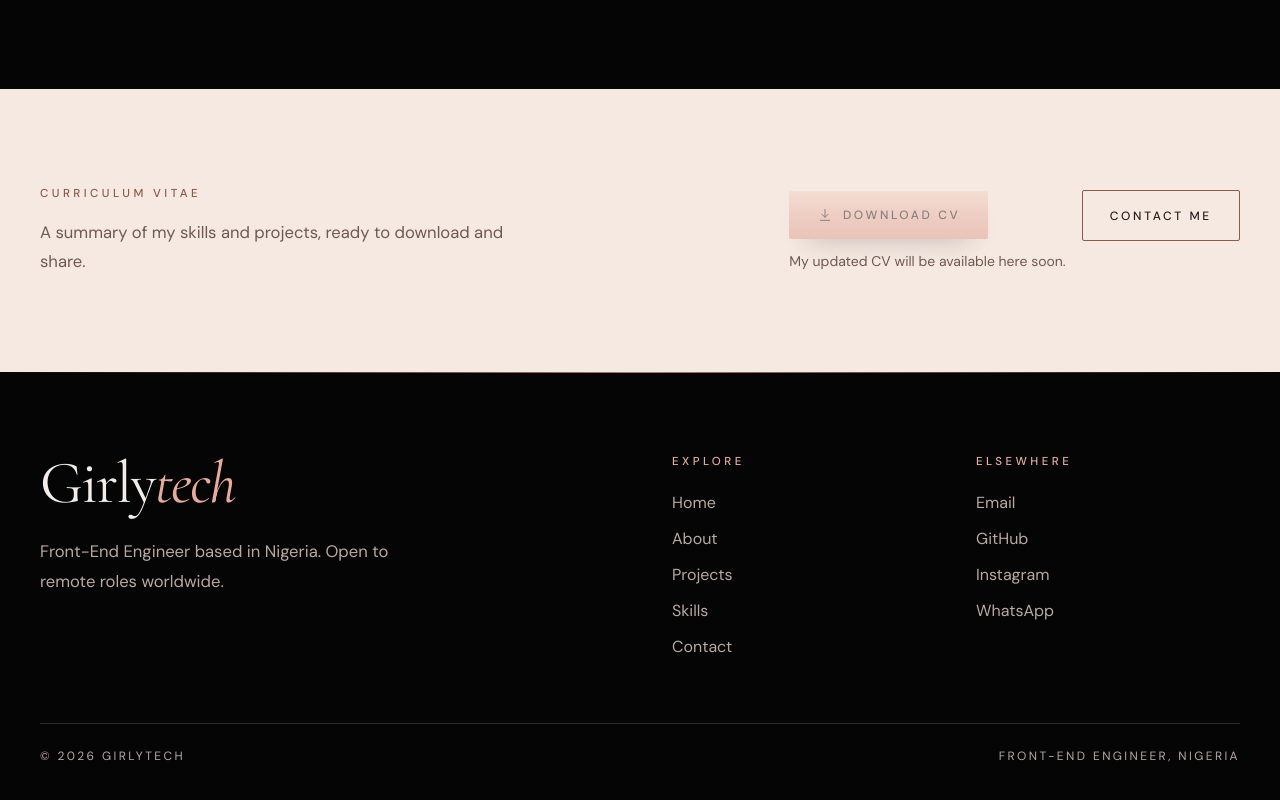
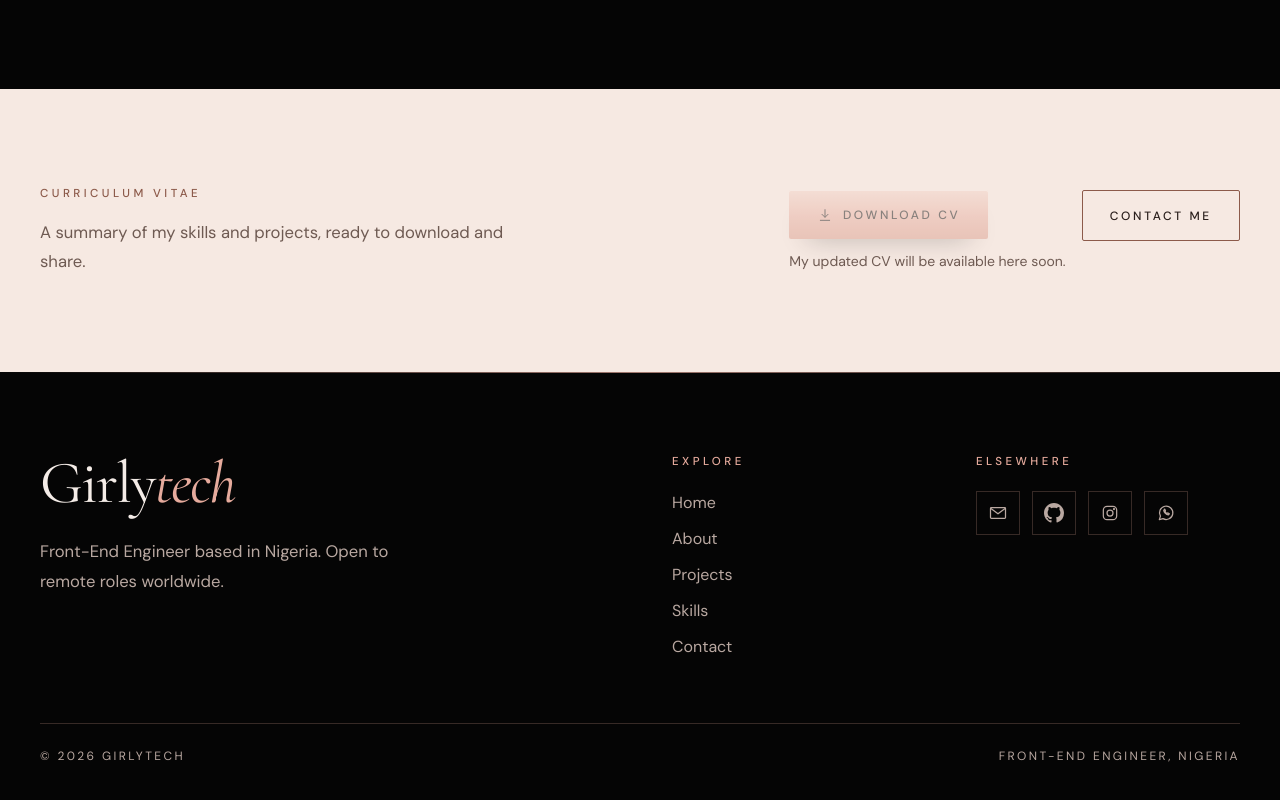
Before and after one commit to djujeep/portfolio, a React (Vite) app: page / in a window 1280 px wide. Shown: the part 3904-4704 px from the top of the page. Built offline with nearby package versions, Linux system fonts and the light colour scheme.

Commit message:
Describe the change

```diff
--- a/package.json
+++ b/package.json
@@ -6,7 +6,8 @@
   "scripts": {
     "dev": "vite",
     "build": "vite build",
-    "preview": "vite preview"
+    "preview": "vite preview",
+    "deploy": "vite build && gh-pages -d dist"
   },
   "dependencies": {
     "react": "^18.3.1",
@@ -16,6 +17,7 @@
   "devDependencies": {
     "@tailwindcss/vite": "^4.1.10",
     "@vitejs/plugin-react": "^4.4.0",
+    "gh-pages": "^6.3.0",
     "tailwindcss": "^4.1.10",
     "vite": "^6.3.0"
   }
--- a/src/components/Footer.jsx
+++ b/src/components/Footer.jsx
@@ -1,5 +1,6 @@
 import { Link } from "react-router-dom";
 import ExternalLink from "./ExternalLink.jsx";
+import Icon from "./Icon.jsx";
 import { navLinks, profile, socials } from "../data/profile.js";
 
 export default function Footer() {
@@ -34,22 +35,24 @@ export default function Footer() {
             </div>
             <div>
               <h2 className="eyebrow">Elsewhere</h2>
-              <ul className="mt-5 space-y-3">
+              <ul className="mt-5 flex flex-wrap gap-3">
   <li>
     <a
       href={`mailto:${profile.email}`}
-                    className="t-muted transition-colors hover:t-accent"
+      aria-label="Email"
+      className="b-rule flex h-11 w-11 items-center justify-center border t-muted transition-colors hover:border-peach hover:text-peach"
     >
-                    Email
+      <Icon name="mail" className="h-5 w-5" />
     </a>
   </li>
   {socials.map((social) => (
     <li key={social.label}>
       <ExternalLink
         href={social.href}
-                      className="t-muted transition-colors hover:t-accent"
+        aria-label={social.label}
+        className="b-rule flex h-11 w-11 items-center justify-center border t-muted transition-colors hover:border-peach hover:text-peach"
       >
-                      {social.label}
+        <Icon name={social.icon} className="h-5 w-5" />
       </ExternalLink>
     </li>
   ))}
--- a/src/pages/About.jsx
+++ b/src/pages/About.jsx
@@ -7,7 +7,7 @@ import portrait from "../assets/images/portrait.webp";
 
 // TODO: type your real experience here, for example "2 years" or "3+ years".
 // While this is empty, the sentence simply leaves it out.
-const YEARS_OF_EXPERIENCE = "";
+const YEARS_OF_EXPERIENCE = "4+";
 
 // The three ideas I work by. Rendered as a list below, not hard-coded in JSX.
 const principles = [
```
Also changed, not shown: 1 other file (tests, documents, lock files or other folders). Lines whose indentation alone changed are shown as unchanged.
